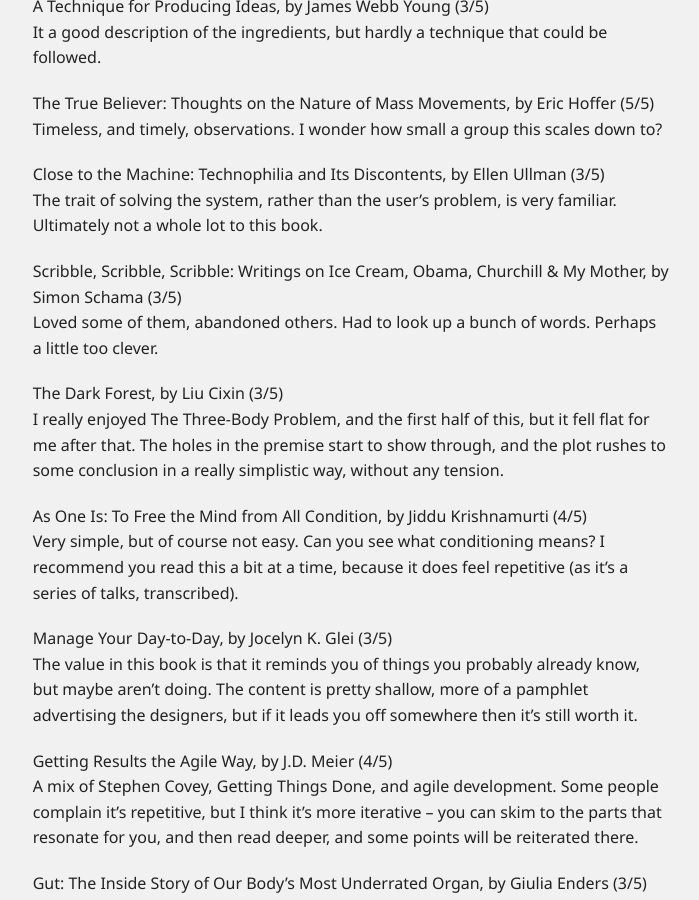
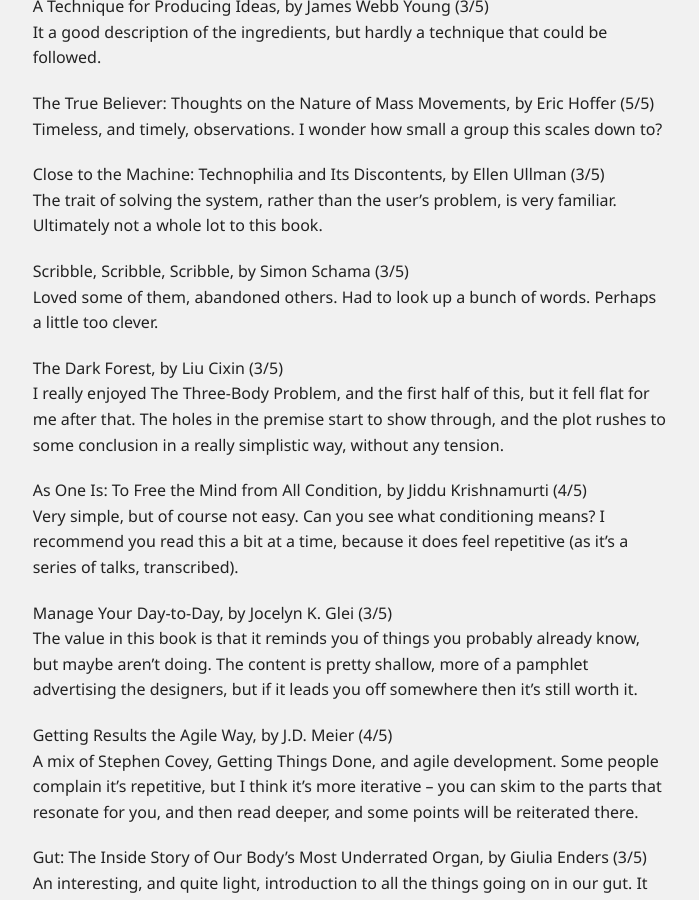
Before and after one commit to findango/finlaycannon.com, a Jekyll site: the page built from _posts/2018-09-15-reading-2017.md, in a window 1280 px wide and 900 px high, scrolled down 2635 px. Shown: the whole window, without its empty margins (289-988 px from the left). Built offline with Jekyll 4.4.1, drawn with Linux system fonts in a browser that asks for light colours; Markdown is read by kramdown in place of the engine named in the settings.

Commit message:
Update from Forestry.io - Updated reading-2017.md

```diff
--- a/_posts/2018-09-15-reading-2017.md
+++ b/_posts/2018-09-15-reading-2017.md
@@ -81,7 +81,7 @@
 Close to the Machine: Technophilia and Its Discontents, by Ellen Ullman (3/5)
 The trait of solving the system, rather than the user's problem, is very familiar. Ultimately not a whole lot to this book.
 
-Scribble, Scribble, Scribble: Writings on Ice Cream, Obama, Churchill & My Mother, by Simon Schama (3/5)
+Scribble, Scribble, Scribble, by Simon Schama (3/5)
 Loved some of them, abandoned others. Had to look up a bunch of words. Perhaps a little too clever.
 
 The Dark Forest, by Liu Cixin (3/5)
```
